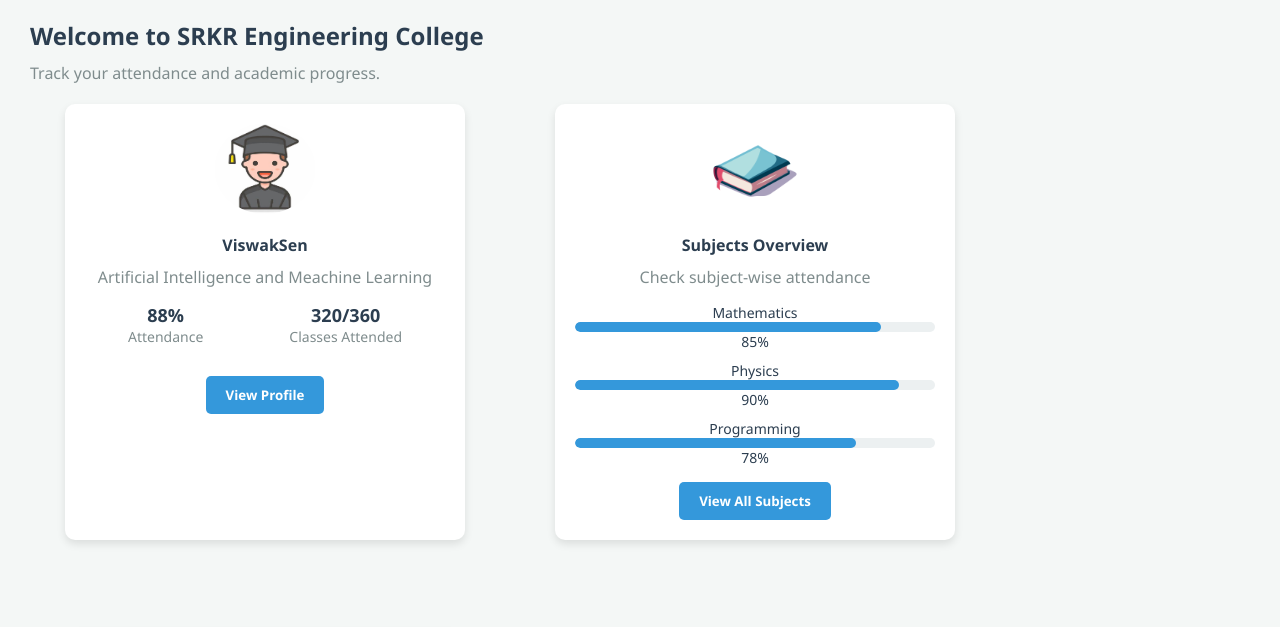
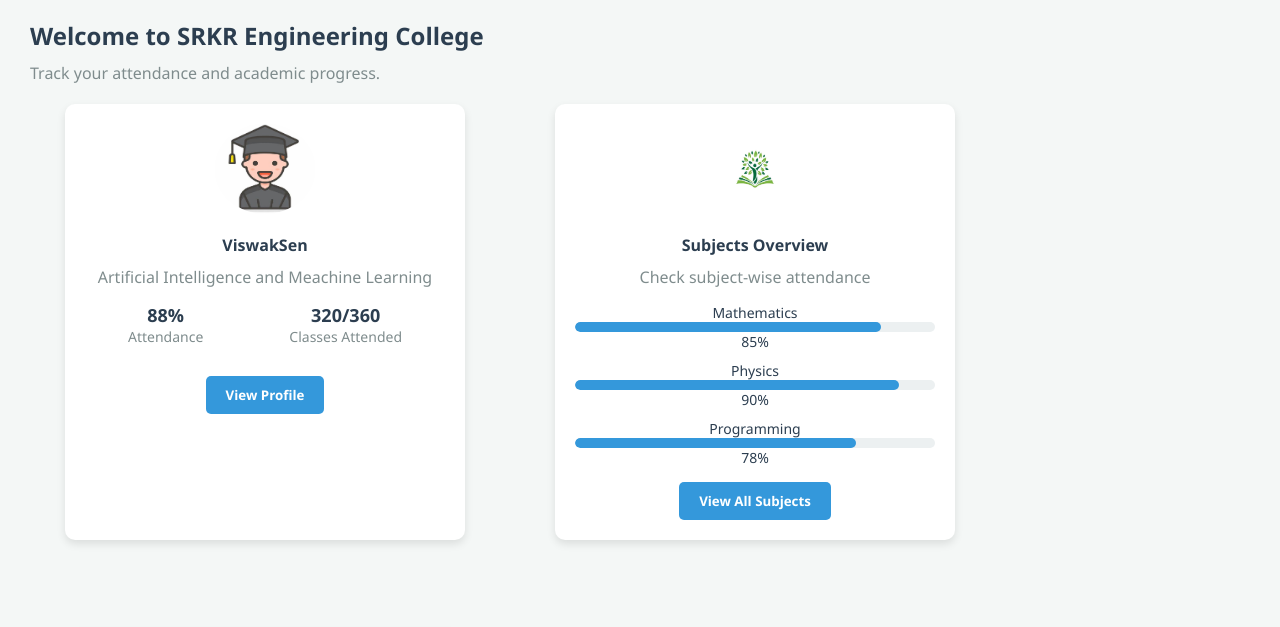
Before and after one commit to Sriram6488/MSTLAB, a plain HTML site: page main1.html in a window 1280 px wide. Shown: the part 73-700 px from the top of the page. Drawn offline with Linux system fonts and the light colour scheme.

Commit message:
Update main1.html

```diff
--- a/main1.html
+++ b/main1.html
@@ -52,7 +52,7 @@
 
         <!-- Subjects Overview Card -->
         <div class="card subjects-card">
-          <img src="book.WEBP" alt="Subjects" />
+          <img src="bash.jpg" alt="Subjects" />
           <h4>Subjects Overview</h4>
           <p>Check subject-wise attendance</p>
           <div class="progress-bars">
```
